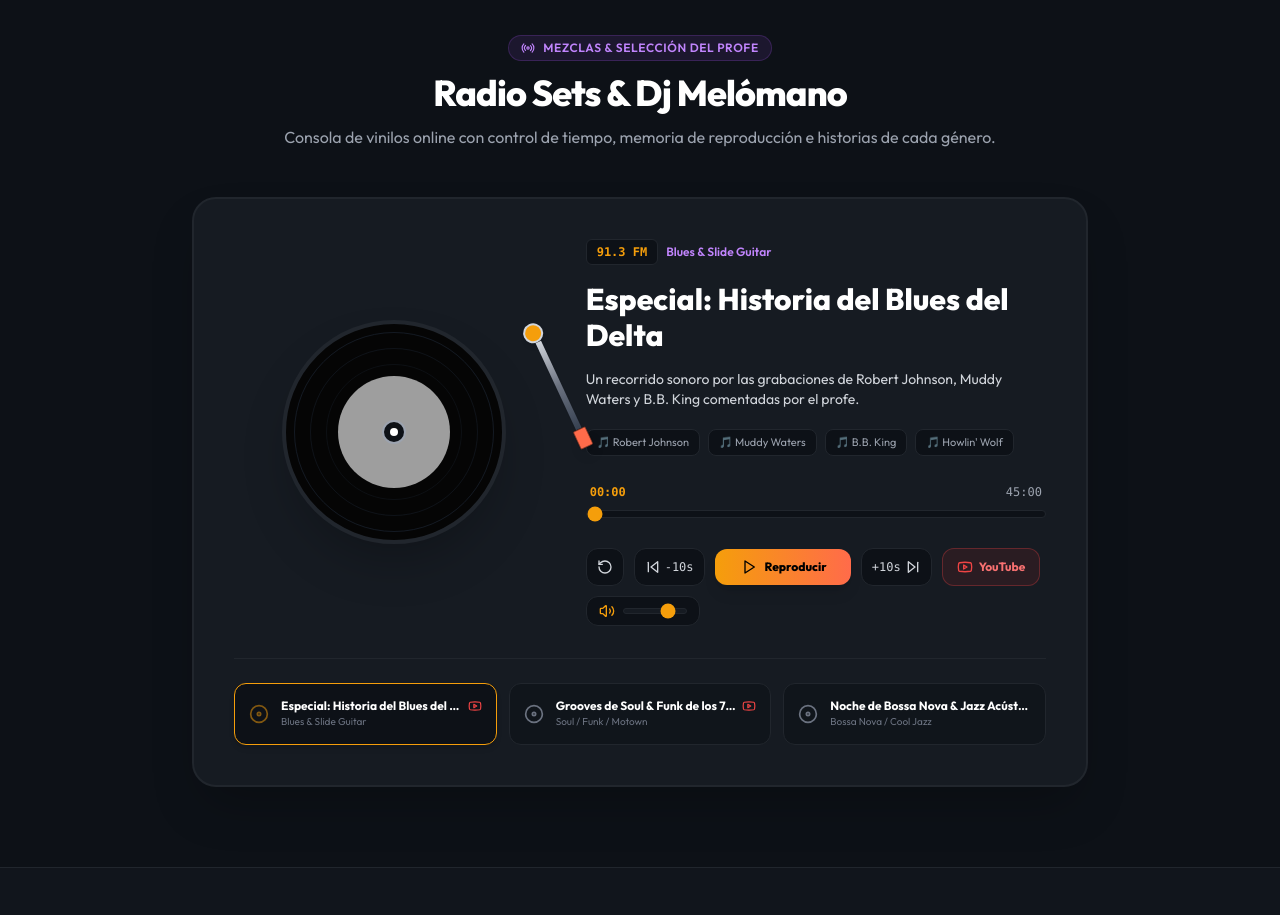
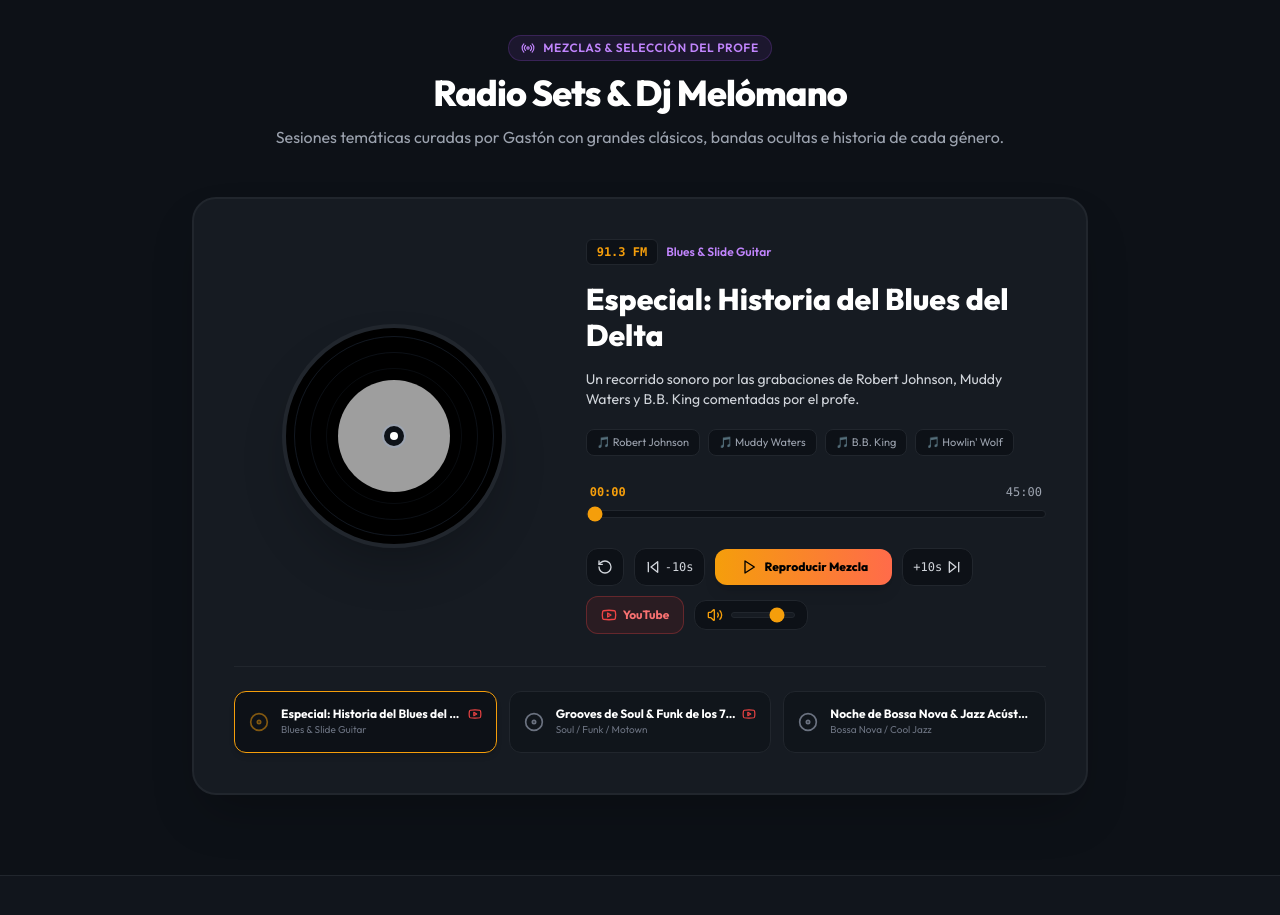
Before and after one commit to hectorgarro-code/la-radiolina, a React (Vite) app: page / in a window 1280 px wide. Shown: the part 3580-4495 px from the top of the page. Built offline with nearby package versions, Linux system fonts and the light colour scheme; grey boxes are pictures that could not be loaded.

Commit message:
Corregir re-render del iframe de reproduccion y restaurar disenio original del vinilo giratorio sin brazo de tocadiscos

```diff
--- a/src/components/RadioSetsSection.tsx
+++ b/src/components/RadioSetsSection.tsx
@@ -21,7 +21,7 @@ const formatSeconds = (sec: number): string => {
 };
 
 const parseDurationToSeconds = (durStr?: string): number => {
-  if (!durStr) return 2700; // 45 min por defecto
+  if (!durStr) return 2700;
   const match = durStr.match(/(\d+)\s*min/i);
   if (match && match[1]) {
     return parseInt(match[1], 10) * 60;
@@ -84,6 +84,7 @@ export const RadioSetsSection: React.FC = () => {
     return 0;
   });
 
+  const [seekStartTime, setSeekStartTime] = useState<number>(currentTime);
   const [isPlaying, setIsPlaying] = useState<boolean>(false);
   const [volume, setVolume] = useState<number>(0.8);
   const [isMuted, setIsMuted] = useState<boolean>(false);
@@ -117,7 +118,7 @@ export const RadioSetsSection: React.FC = () => {
     } catch(e){}
   }, [activeSetId, currentTime, volume]);
 
-  // Timer Effect when Playing
+  // Timer Effect when Playing (Ticks every second without triggering iframe re-mount)
   useEffect(() => {
     let interval: NodeJS.Timeout;
     if (isPlaying) {
@@ -175,6 +176,7 @@ export const RadioSetsSection: React.FC = () => {
     if (setObj.id !== activeSetId) {
       setActiveSetId(setObj.id);
       setCurrentTime(0);
+      setSeekStartTime(0);
       if (isPlaying) {
         if (!setObj.youtubeUrl) {
           playSetAudio(setObj.freqsAudio || [220, 330, 440]);
@@ -187,6 +189,7 @@ export const RadioSetsSection: React.FC = () => {
     if (isPlaying) {
       stopAudio();
     } else {
+      setSeekStartTime(currentTime);
       if (!activeSet.youtubeUrl) {
         playSetAudio(activeSet.freqsAudio || [220, 330, 440]);
       } else {
@@ -197,19 +200,20 @@ export const RadioSetsSection: React.FC = () => {
 
   const handleSeek = (newTime: number) => {
     setCurrentTime(newTime);
+    setSeekStartTime(newTime);
   };
 
   const handleSkip = (seconds: number) => {
     setCurrentTime(prev => {
-      const nextTime = prev + seconds;
-      if (nextTime < 0) return 0;
-      if (nextTime > totalDuration) return totalDuration;
+      const nextTime = Math.max(0, Math.min(totalDuration, prev + seconds));
+      setSeekStartTime(nextTime);
       return nextTime;
     });
   };
 
   const handleResetTime = () => {
     setCurrentTime(0);
+    setSeekStartTime(0);
   };
 
   const handleVolumeChange = (newVol: number) => {
@@ -233,7 +237,7 @@ export const RadioSetsSection: React.FC = () => {
             Radio Sets & Dj Melómano
           </h2>
           <p className="mt-3 text-gray-400 text-sm sm:text-base">
-            Consola de vinilos online con control de tiempo, memoria de reproducción e historias de cada género.
+            Sesiones temáticas curadas por Gastón con grandes clásicos, bandas ocultas e historia de cada género.
           </p>
 
           {/* Persistent State Saved Notification */}
@@ -242,7 +246,7 @@ export const RadioSetsSection: React.FC = () => {
               <Clock className="w-3.5 h-3.5" />
               <span>Guardado en memoria: Minuto {formatSeconds(currentTime)}</span>
               <button
-                onClick={() => setIsPlaying(true)}
+                onClick={toggleAudio}
                 className="ml-2 underline font-bold hover:text-white"
               >
                 Continuar
@@ -251,13 +255,13 @@ export const RadioSetsSection: React.FC = () => {
           )}
         </div>
 
-        {/* Player Vinyl Console Unit */}
+        {/* Original Player Unit with Spinning Vinyl */}
         <div className="max-w-4xl mx-auto bg-[#161b22] border-2 border-[#21262d] rounded-3xl p-6 sm:p-10 shadow-2xl relative">
           <div className="grid md:grid-cols-12 gap-8 items-center">
 
-            {/* Vinyl Record & Tonearm Unit */}
-            <div className="md:col-span-5 flex justify-center relative">
-              <div className="relative w-56 h-56 rounded-full bg-[#050505] p-2 shadow-2xl border-4 border-[#21262d] flex items-center justify-center group overflow-hidden">
+            {/* Original Vinyl Spinning Animation */}
+            <div className="md:col-span-5 flex justify-center">
+              <div className="relative w-56 h-56 rounded-full bg-black p-2 shadow-2xl border-4 border-[#21262d] flex items-center justify-center group">
                 <div className="absolute inset-2 rounded-full border border-gray-800 opacity-60"></div>
                 <div className="absolute inset-6 rounded-full border border-gray-800 opacity-40"></div>
                 <div className="absolute inset-10 rounded-full border border-gray-800 opacity-30"></div>
@@ -275,19 +279,9 @@ export const RadioSetsSection: React.FC = () => {
                   <div className="w-2 h-2 rounded-full bg-white"></div>
                 </div>
               </div>
-
-              {/* Tonearm (Brazo de Tocadiscos Animado) */}
-              <div
-                className="absolute top-0 right-4 w-16 h-36 pointer-events-none transition-transform duration-700 origin-top-right z-10 hidden sm:block"
-                style={{ transform: isPlaying ? 'rotate(18deg)' : 'rotate(-25deg)' }}
-              >
-                <div className="w-5 h-5 rounded-full bg-[#f59e0b] border-2 border-gray-300 ml-auto shadow-md"></div>
-                <div className="w-1.5 h-24 bg-gradient-to-b from-gray-300 via-gray-500 to-gray-700 ml-auto mr-1.5 shadow-sm"></div>
-                <div className="w-3.5 h-5 bg-[#ff6b4a] rounded-sm ml-auto mr-0.5 shadow-lg border border-black/50"></div>
-              </div>
             </div>
 
-            {/* Set Info & Playback Controls */}
+            {/* Set Info & Controls */}
             <div className="md:col-span-7 space-y-4 text-center md:text-left">
               <div className="flex items-center justify-center md:justify-start gap-2">
                 <span className="text-xs font-mono font-bold text-[#f59e0b] bg-[#0d1117] px-2.5 py-1 rounded-md border border-[#21262d]">
@@ -329,7 +323,7 @@ export const RadioSetsSection: React.FC = () => {
                 />
               </div>
 
-              {/* Playback Controls (Play, Pause, Skip, Rewind, Volume) */}
+              {/* Playback Controls */}
               <div className="pt-2 flex flex-wrap items-center justify-center md:justify-start gap-2.5">
                 <button
                   type="button"
@@ -356,7 +350,7 @@ export const RadioSetsSection: React.FC = () => {
                   className="bg-gradient-to-r from-[#f59e0b] to-[#ff6b4a] text-black font-extrabold px-6 py-2.5 rounded-xl shadow-lg hover:scale-105 transition-transform flex items-center justify-center gap-2 text-xs"
                 >
                   {isPlaying ? <Pause className="w-4 h-4" /> : <Play className="w-4 h-4 ml-0.5" />}
-                  <span>{isPlaying ? 'Pausar' : 'Reproducir'}</span>
+                  <span>{isPlaying ? 'Pausar Mezcla' : 'Reproducir Mezcla'}</span>
                 </button>
 
                 <button
@@ -382,7 +376,7 @@ export const RadioSetsSection: React.FC = () => {
                   </a>
                 )}
 
-                {/* Volume Slider */}
+                {/* Volume Control */}
                 <div className="flex items-center gap-2 bg-[#0d1117] border border-[#21262d] px-3 py-1.5 rounded-xl text-xs">
                   <button
                     type="button"
@@ -406,11 +400,11 @@ export const RadioSetsSection: React.FC = () => {
 
             </div>
 
-            {/* Hidden Audio Player for YouTube Sessions with Seeking */}
-            {isPlaying && getYouTubeEmbedUrl(activeSet.youtubeUrl, currentTime) && (
+            {/* Hidden Audio Player for YouTube Sessions (re-mounts ONLY on seekStartTime change) */}
+            {isPlaying && getYouTubeEmbedUrl(activeSet.youtubeUrl, seekStartTime) && (
               <iframe
-                key={`${activeSet.id}_${currentTime}`}
-                src={getYouTubeEmbedUrl(activeSet.youtubeUrl, currentTime)!}
+                key={`${activeSet.id}_${Math.floor(seekStartTime)}`}
+                src={getYouTubeEmbedUrl(activeSet.youtubeUrl, seekStartTime)!}
                 allow="autoplay"
                 className="hidden"
                 aria-hidden="true"
```
